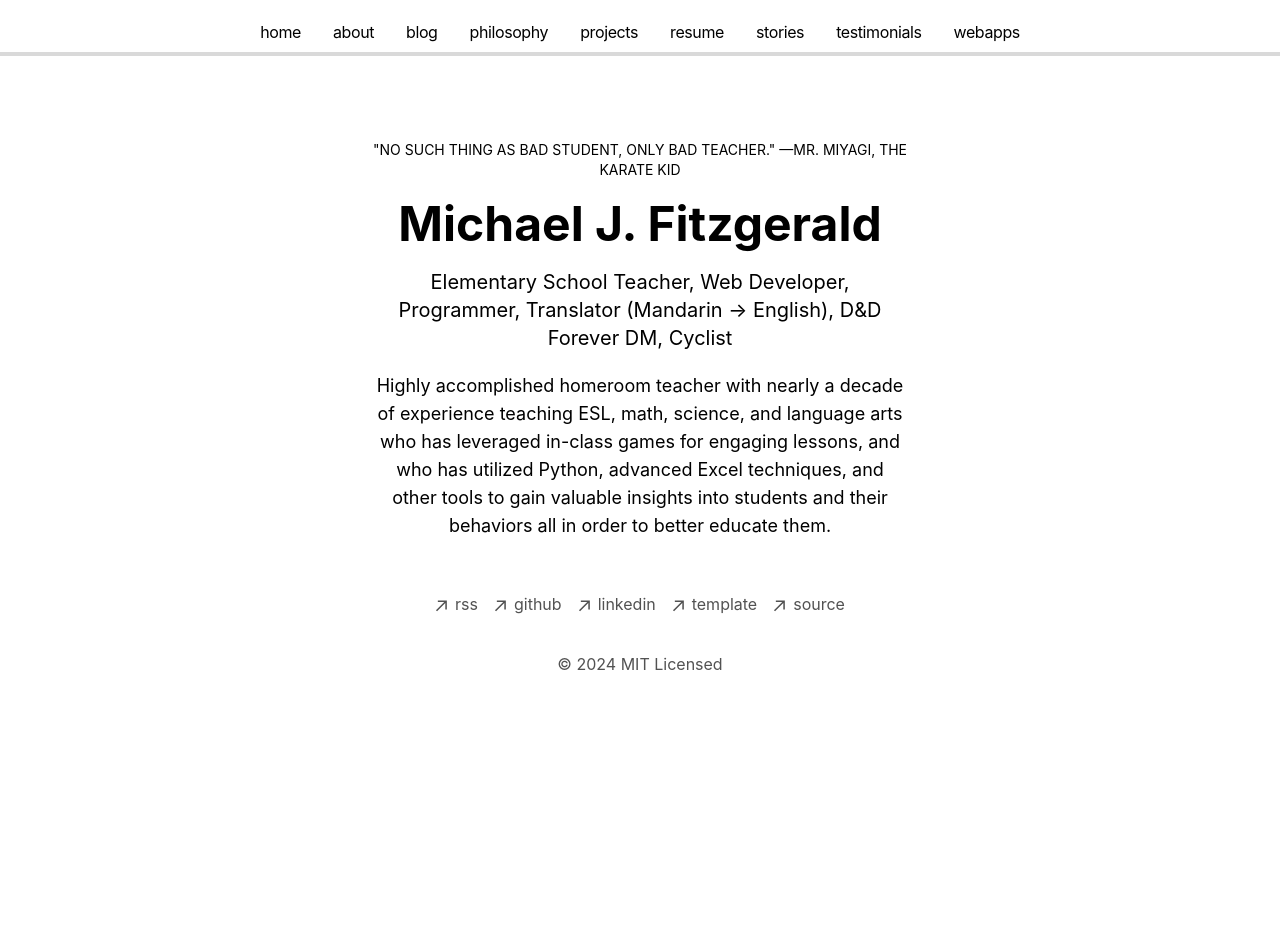
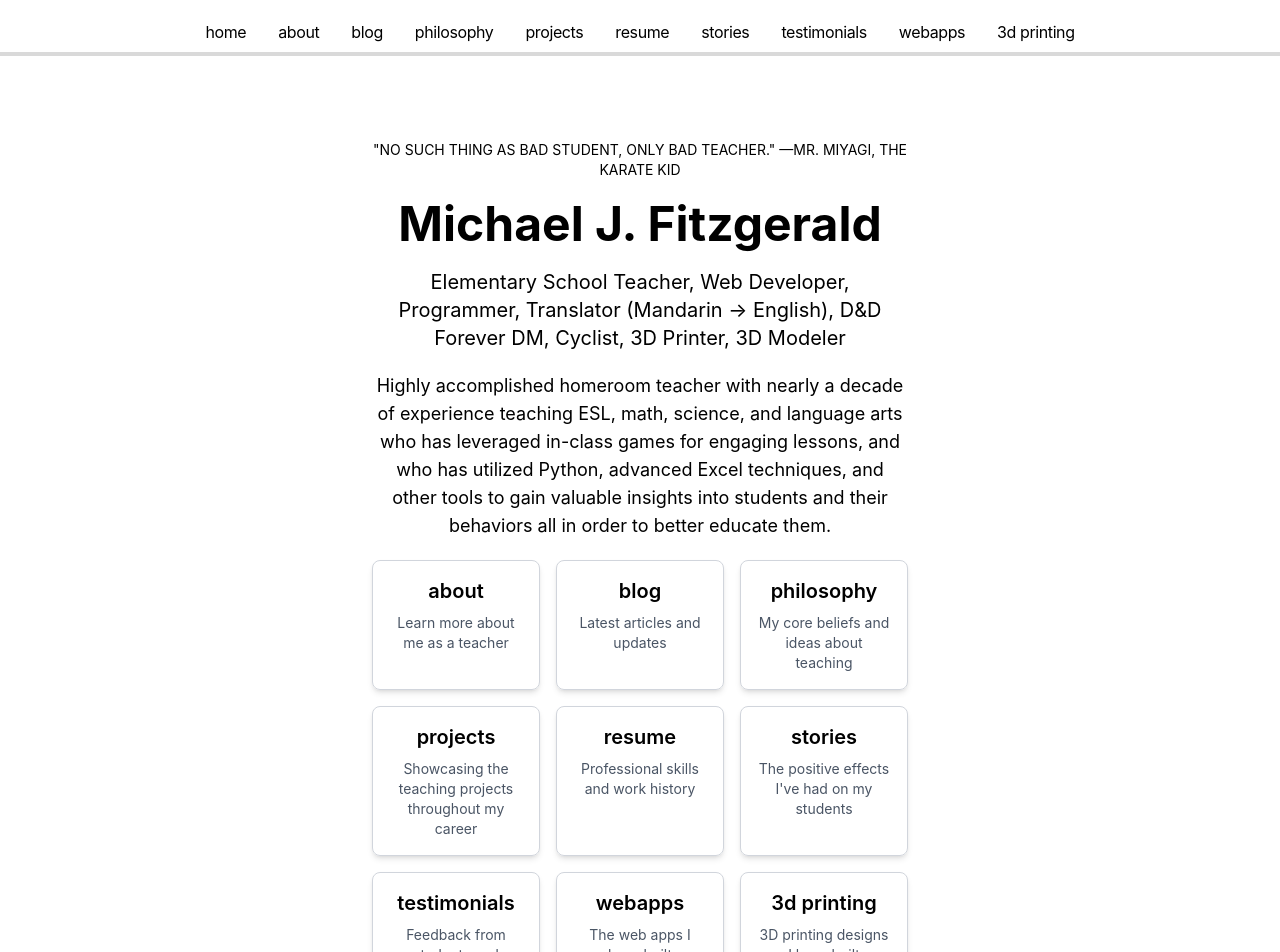
Before and after one commit to mjf1406/portfolio-nextjs, a Next.js app: page / in a window 1280 px wide. Shown: the top 952 px of the page. Before the commit the page ends 800 px from the top, so only its background shows below. Built offline with nearby package versions, Linux system fonts and the light colour scheme.

Commit message:
see change log

```diff
--- /dev/null
+++ b/src/app/3d_printing/page.tsx
@@ -0,0 +1,25 @@
+/** @format */
+
+export const metadata = {
+    title: "About",
+    description: "Get to know Michael.",
+};
+
+export default function Printing() {
+    return (
+        <section className="space-y-5">
+            <div className="text-base">
+                {/* about_title */}
+                <h2 className="mb-8 text-3xl font-semibold tracking-tighter">
+                    3D Printing
+                </h2>
+                {/* about_subtitle */}
+                <h4 className="text-xl text-gray-600 dark:text-gray-400 mb-12">
+                    Learn about all the 3D models I&apos;ve designed and printed
+                    for use in my life.
+                </h4>
+                {/* about_content */}
+            </div>
+        </section>
+    );
+}
--- a/src/app/page.tsx
+++ b/src/app/page.tsx
@@ -1,3 +1,7 @@
+/** @format */
+
+import NavGrid from "src/components/navGrid";
+
 export default function Page() {
     return (
         <section className="space-y-5">
@@ -8,7 +12,8 @@ export default function Page() {
                 {/* home_blurb */}
                 <div className="text-xl">
                     Elementary School Teacher, Web Developer, Programmer,
-                    Translator (Mandarin → English), D&D Forever DM, Cyclist
+                    Translator (Mandarin → English), D&D Forever DM, Cyclist, 3D
+                    Printer, 3D Modeler
                 </div>
                 {/* home_intro */}
                 <div className="text-lg">
@@ -22,6 +27,7 @@ export default function Page() {
                         to better educate them.
                     </p>
                 </div>
+                <NavGrid />
             </div>
         </section>
     );
--- a/src/components/nav.tsx
+++ b/src/components/nav.tsx
@@ -1,3 +1,5 @@
+/** @format */
+
 "use client";
 
 import { useState, useEffect } from "react";
@@ -6,33 +8,46 @@ import { usePathname } from "next/navigation";
 import { Menu, X } from "lucide-react";
 import { motion, AnimatePresence } from "framer-motion";
 
-const navItems = {
+export const navItems = {
     "/": {
         name: "home",
+        description: "Welcome landing page",
     },
     "/about": {
         name: "about",
+        description: "Learn more about me as a teacher",
     },
     "/blog": {
         name: "blog",
+        description: "Latest articles and updates",
     },
     "/philosophy": {
         name: "philosophy",
+        description: "My core beliefs and ideas about teaching",
     },
     "/projects": {
         name: "projects",
+        description: "Showcasing the teaching projects throughout my career",
     },
     "/resume": {
         name: "resume",
+        description: "Professional skills and work history",
     },
     "/stories": {
         name: "stories",
+        description: "The positive effects I've had on my students",
     },
     "/testimonials": {
         name: "testimonials",
+        description: "Feedback from students and colleagues",
     },
     "/webapps": {
         name: "webapps",
+        description: "The web apps I have built",
+    },
+    "/3d_printing": {
+        name: "3d printing",
+        description: "3D printing designs I have built",
     },
 };
 
--- /dev/null
+++ b/src/components/navGrid.tsx
@@ -0,0 +1,31 @@
+/** @format */
+
+"use client";
+
+import Link from "next/link";
+import { navItems } from "./nav";
+
+export default function NavGrid() {
+    return (
+        <div className="grid grid-cols-3 gap-4">
+            {Object.entries(navItems)
+                .filter(([, { name }]) => name.toLowerCase() !== "home")
+                .map(([path, { name, description }]) => (
+                    <Link
+                        key={path}
+                        href={path}
+                        className="block p-4 rounded-lg border border-gray-300 dark:border-gray-700 shadow-md transition-all hover:shadow-xl hover:bg-gray-800 hover:text-white"
+                    >
+                        <div className="flex flex-col gap-2">
+                            <span className="text-xl font-semibold">
+                                {name}
+                            </span>
+                            <span className="text-sm text-gray-600 dark:text-gray-400">
+                                {description}
+                            </span>
+                        </div>
+                    </Link>
+                ))}
+        </div>
+    );
+}
```
Also changed, not shown: 1 other file (tests, documents, lock files or other folders).
